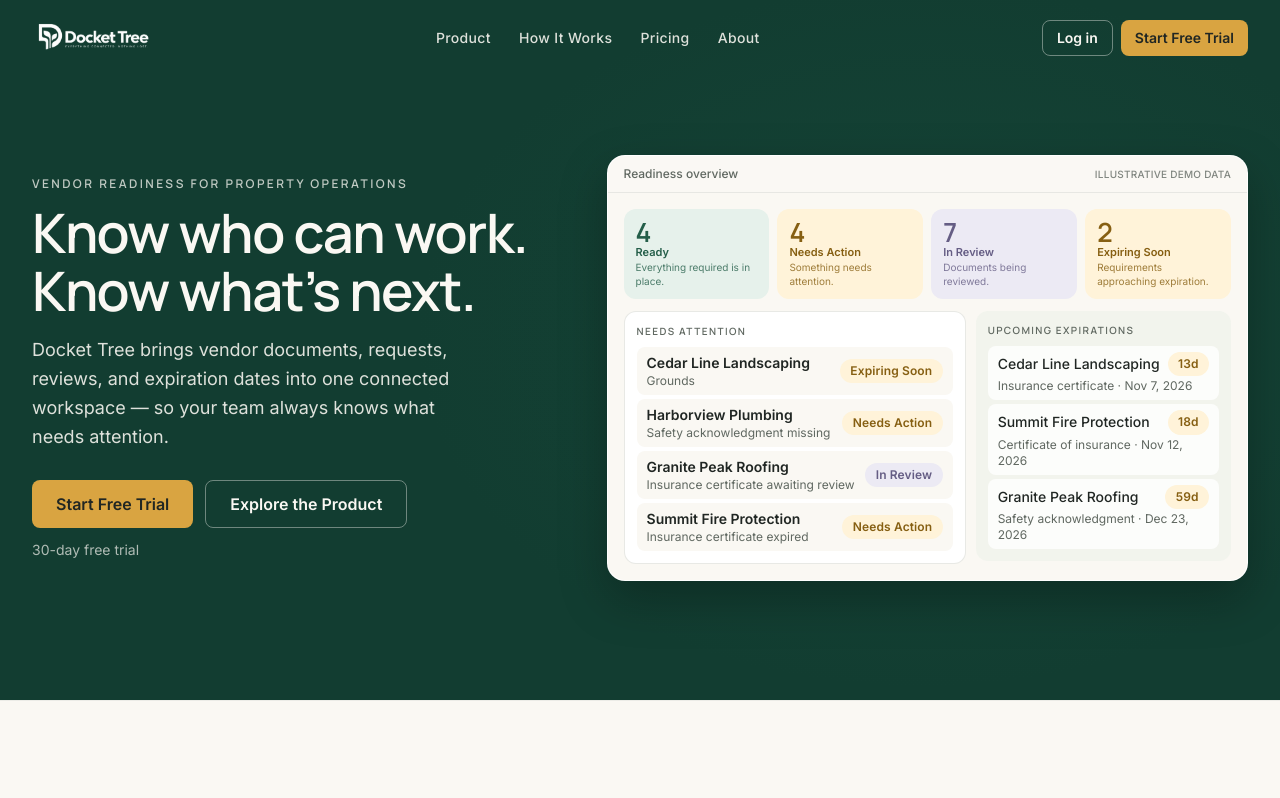
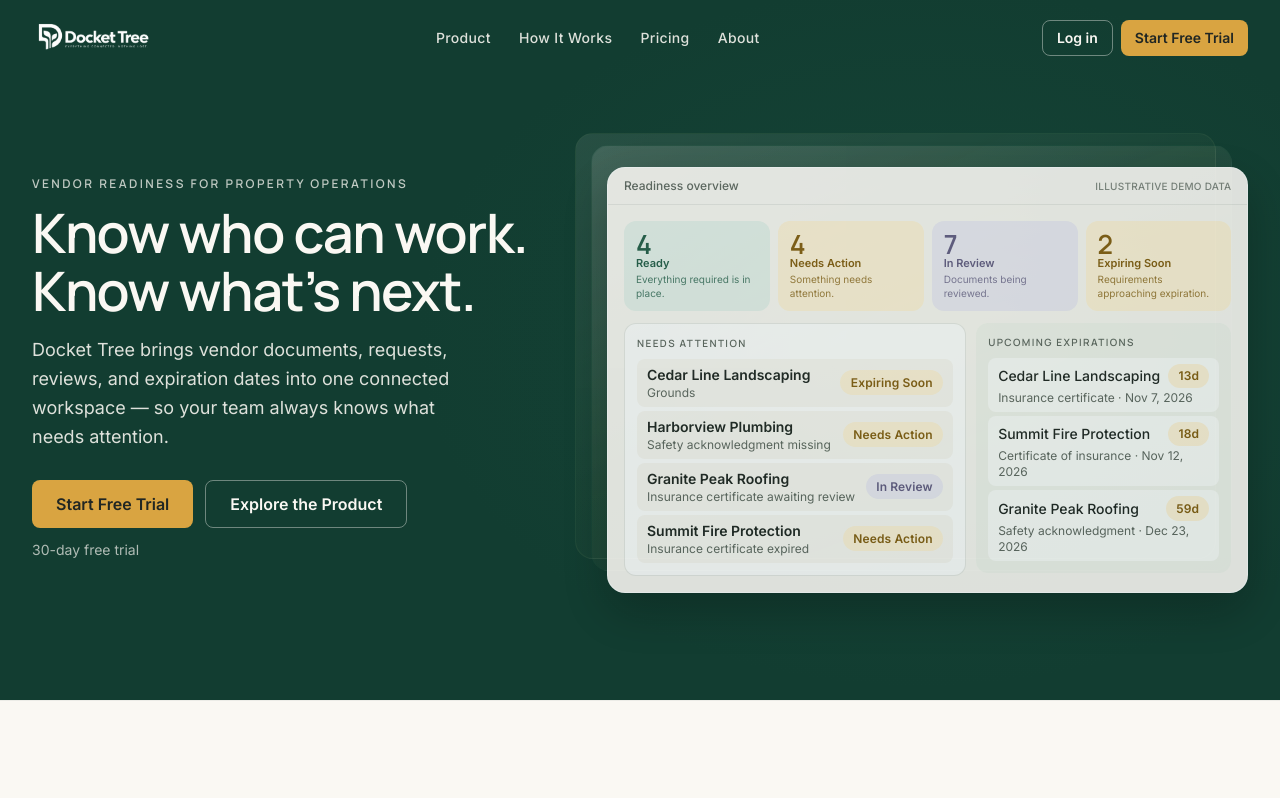
Before and after one commit to billynoster/dockettree-www, a Next.js app: page / in a window 1280 px wide. Shown: the top 798 px of the page. Built offline with nearby package versions, Linux system fonts and the light colour scheme.

Commit message:
Add hero layered product reveal (Concept B)
One-time ~2.2s CSS converge of two translucent planes into the
readiness dashboard; final frame matches the approved static hero.

```diff
--- a/src/app/globals.css
+++ b/src/app/globals.css
@@ -78,6 +78,133 @@
   animation-delay: 360ms;
 }
 
+/*
+ * Hero Concept B — Layered Product Reveal (~2.2s, once).
+ * Establish 0–300 · Align 300–1500 · Resolve 1500–2200 · static.
+ * Percentages of 2200ms: 300→13.6%, 1500→68.2%.
+ */
+.hero-product-reveal {
+  --hero-ease: cubic-bezier(0.22, 1, 0.36, 1);
+  --hero-reveal-duration: 2.2s;
+  --layer-1-x: -32px;
+  --layer-1-y: -22px;
+  --layer-2-x: -16px;
+  --layer-2-y: -10px;
+  --dash-y: 12px;
+  isolation: isolate;
+}
+
+@media (max-width: 1279px) {
+  .hero-product-reveal {
+    --layer-1-x: -20px;
+    --layer-1-y: -14px;
+    --layer-2-x: -10px;
+    --layer-2-y: -6px;
+    --dash-y: 8px;
+  }
+}
+
+.hero-layer {
+  position: absolute;
+  inset: 0;
+  z-index: 0;
+  border-radius: 18px;
+  pointer-events: none;
+  border: 1px solid rgba(120, 150, 106, 0.38);
+  will-change: transform, opacity;
+  backface-visibility: hidden;
+}
+
+.hero-layer-a {
+  background:
+    linear-gradient(
+      152deg,
+      rgba(237, 242, 234, 0.28) 0%,
+      rgba(120, 150, 106, 0.2) 48%,
+      rgba(31, 92, 74, 0.22) 100%
+    );
+  animation: hero-layer-a var(--hero-reveal-duration) var(--hero-ease) both;
+}
+
+.hero-layer-b {
+  background:
+    linear-gradient(
+      160deg,
+      rgba(250, 248, 243, 0.3) 0%,
+      rgba(120, 150, 106, 0.24) 55%,
+      rgba(31, 92, 74, 0.16) 100%
+    );
+  border-color: rgba(31, 92, 74, 0.28);
+  animation: hero-layer-b var(--hero-reveal-duration) var(--hero-ease) both;
+}
+
+.hero-product-stage {
+  will-change: transform, opacity;
+  backface-visibility: hidden;
+  animation: hero-dash-settle var(--hero-reveal-duration) var(--hero-ease) both;
+}
+
+@keyframes hero-layer-a {
+  0%,
+  13.6% {
+    transform: translate(var(--layer-1-x), var(--layer-1-y));
+    opacity: 0.34;
+  }
+  68.2% {
+    transform: translate(calc(var(--layer-1-x) * 0.18), calc(var(--layer-1-y) * 0.18));
+    opacity: 0.1;
+  }
+  100% {
+    transform: translate(0, 0);
+    opacity: 0;
+  }
+}
+
+@keyframes hero-layer-b {
+  0%,
+  13.6% {
+    transform: translate(var(--layer-2-x), var(--layer-2-y));
+    opacity: 0.44;
+  }
+  68.2% {
+    transform: translate(calc(var(--layer-2-x) * 0.18), calc(var(--layer-2-y) * 0.18));
+    opacity: 0.12;
+  }
+  100% {
+    transform: translate(0, 0);
+    opacity: 0;
+  }
+}
+
+@keyframes hero-dash-settle {
+  0%,
+  13.6% {
+    transform: translateY(var(--dash-y));
+    opacity: 0.88;
+  }
+  68.2% {
+    transform: translateY(calc(var(--dash-y) * 0.2));
+    opacity: 0.97;
+  }
+  100% {
+    transform: translateY(0);
+    opacity: 1;
+  }
+}
+
+/* Mobile: static final — no layers beyond the viewport */
+@media (max-width: 767px) {
+  .hero-layer {
+    display: none;
+  }
+
+  .hero-product-stage {
+    animation: none;
+    opacity: 1;
+    transform: none;
+  }
+}
+
 .status-chip {
   display: inline-flex;
   align-items: center;
@@ -121,4 +248,14 @@
   .hero-rise {
     animation: none;
   }
+
+  .hero-layer {
+    display: none !important;
+  }
+
+  .hero-product-stage {
+    animation: none !important;
+    opacity: 1 !important;
+    transform: none !important;
+  }
 }
--- /dev/null
+++ b/src/components/hero/HeroProductReveal.tsx
@@ -0,0 +1,24 @@
+import { type ReactNode } from 'react'
+
+import { cn } from '@/lib/utils'
+
+type Props = {
+  children: ReactNode
+  className?: string
+}
+
+/**
+ * Concept B — Layered Product Reveal.
+ * Two abstract translucent planes converge into the readiness dashboard.
+ * Pure CSS animation (once); final frame matches the static hero.
+ * Decorative layers are aria-hidden and non-interactive.
+ */
+export function HeroProductReveal({ children, className }: Props) {
+  return (
+    <div className={cn('hero-product-reveal relative w-full', className)}>
+      <div className="hero-layer hero-layer-a" aria-hidden="true" />
+      <div className="hero-layer hero-layer-b" aria-hidden="true" />
+      <div className="hero-product-stage relative z-[1]">{children}</div>
+    </div>
+  )
+}
--- a/src/components/marketing/HeroSection.tsx
+++ b/src/components/marketing/HeroSection.tsx
@@ -1,5 +1,6 @@
 'use client'
 
+import { HeroProductReveal } from '@/components/hero/HeroProductReveal'
 import { StaticProductBackground } from '@/components/hero/StaticProductBackground'
 import { ReadinessOverviewVisual } from '@/components/marketing/visuals'
 import { Button } from '@/components/ui/button'
@@ -66,8 +67,10 @@ export function HeroSection() {
               </p>
             </div>
 
-            <div className="hero-rise delay-5 min-w-0 w-full justify-self-stretch">
-              <ReadinessOverviewVisual className="w-full border border-white/14 shadow-[0_18px_48px_rgba(0,0,0,0.28)]" />
+            <div className="min-w-0 w-full justify-self-stretch">
+              <HeroProductReveal>
+                <ReadinessOverviewVisual className="w-full border border-white/14 shadow-[0_18px_48px_rgba(0,0,0,0.28)]" />
+              </HeroProductReveal>
             </div>
           </div>
         </div>
```
